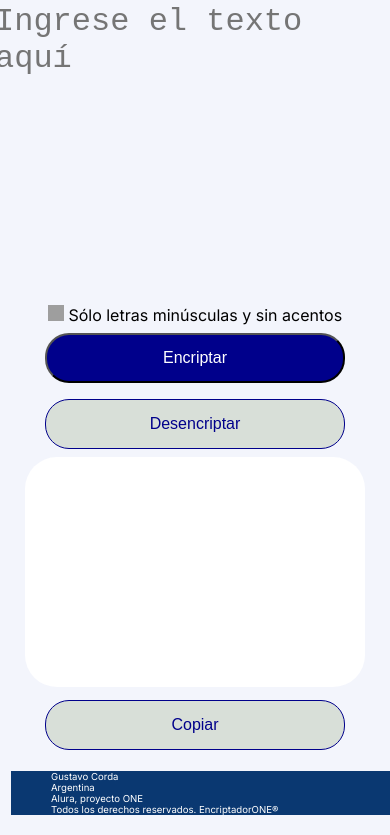
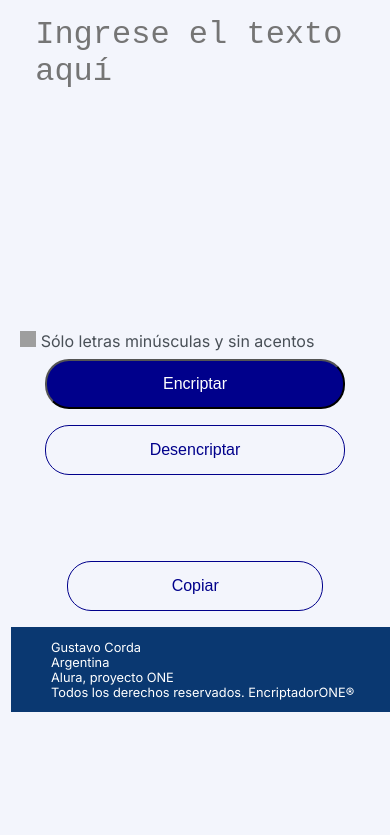
Before and after one commit to GustavoCorda/Encriptador, a plain HTML site: page index.html in a window 390 px wide. Both pictures are taken after a click on the button "Desencriptar". Shown: the part 156-991 px from the top of the page. After the commit the page ends 879 px from the top, so only its background shows below. Drawn offline with Linux system fonts and the light colour scheme; grey boxes are pictures that could not be loaded.

Commit message:
agregado los modos responsivos para celular y tablet, agregadas imagenes al readme - listo para entregar

```diff
--- a/app.js
+++ b/app.js
@@ -32,6 +32,7 @@ function cambiarSeccionResultado(texto){
     section.style.textAlign = "center";
     section.style.justifyContent = "space-between";
     section.style.padding = "15px 10px";
+    section.className= "seccion__resultado__aux"
 
     spanEncriptado.textContent = texto;
     spanEncriptado.style.overflowY = "auto";
--- a/index.html
+++ b/index.html
@@ -38,11 +38,11 @@
                         <span class="span1__resultado">Ningún mensaje fue encontrado</span><br><br>
                         <span class="span2__resultado">Ingresa el texto que desees encriptar o desencriptar.</span>
                     </p>
-                </div>
-            </div>
-            <div class="contenedor__boton__oculto">
+                </div> <div class="contenedor__boton__oculto">
                 <button id="id__boton__oculto" class="boton__oculto" onclick="copiarTexto();">Copiar</button>
             </div>
+            </div>
+
         </section>
     </main>
     <footer>
--- a/style.css
+++ b/style.css
@@ -13,7 +13,9 @@ header{
     text-align: left;
 }
 
-
+span{
+    color: #495057;
+}
 
 main{
     display: flex;
@@ -31,13 +33,16 @@ main{
 
 
 textarea{
+    color: #0A3871;
     background-color: #F3F5FC;
     resize: none;
     overflow: auto;
     border: none;
     font-size: 2rem;
     outline: none;
+    width: 98%;
     height: 650px;
+    padding: 15px;
 }
 
 .span__encriptado span{
@@ -58,6 +63,7 @@ textarea{
 
 
 button{
+    background-color: #D8DFE8;
     text-align: center;
     border-radius: 1.5rem;
     font-size: 1rem;
@@ -71,13 +77,11 @@ button{
     color: white;
 }
 .boton__desencriptar{
-    background-color: #d8dfd8;
     color: darkblue;
     border: 1px solid darkblue;
 }
 
 .boton__oculto{
-    background-color: #d8dfd8;
     color: darkblue;
     border: 1px solid darkblue;
     visibility: hidden;
@@ -129,6 +133,10 @@ footer{
     clear: both;
 }
 
+footer span{
+    color: white;
+}
+
 li{
    list-style: none;
 }
@@ -137,7 +145,7 @@ li{
 /* ######### Medias Queries ######### */
 
 
-@media (max-width: 480px) {
+  @media (max-width: 768px) {
     main{
         flex-direction: column;
         justify-content: space-around;
@@ -146,6 +154,7 @@ li{
 
     section{
         flex: 1;
+        width: 95%;
     }
     .seccion__texto__ingresado{
         display: flex;
@@ -155,12 +164,83 @@ li{
     }
 
     textarea{
+        align-self: flex-start;
+        height: 600px;
+        max-height: 600px;
+    }
+
+    .span__encriptado{
+        align-self: flex-start;
+    }
+    .botones__encriptado{
+        align-items: center;
+        justify-content: space-between;
+        align-self: center;
+    }
+
+   button{
+   background-color: transparent;
+   width:300px;
+   margin: 8px 12px;
+   }
+
+   .contenedor__span__resultado{
+    max-height: 200px;
+    padding: 0px;
+}
+
+
+   .seccion__resultado{
+    display: flex;
+    flex-direction: column;
+    align-items: center;
+    width: auto;
+    max-height: 120px;
+    margin: 20px 5px 0px;
+    padding: 0px;
+    font-size: 1.5rem;
+}
+
+.seccion__resultado__aux{
+    display: flex;
+    flex-direction: column;
+    align-items: center;
+    width: auto;
+    max-height: 200px;
+    margin: 20px 5px 0px;
+    padding: 0px;
+    font-size: 1.5rem;
+}
+
+.boton__oculto{
+    width: 585px;
+}
+
+    #ocultar__img{
+        display: none;
+    }
+
+    footer{
+        margin-top: 0px;
+        font-size: 0.8rem;
+    }
+
+
+  }
+
+  @media (max-width: 480px) {
+
+    body{
+        display: flex;
+        flex-direction: column;
+    }
+
+    textarea{
         height: 300px;
     }
 
     .botones__encriptado{
         flex-direction: column;
-        align-items: center;
         justify-content: space-evenly;
     }
 
@@ -170,25 +250,30 @@ li{
    }
 
    .contenedor__span__resultado{
-    max-height: 200px;
-    padding: 0px;
+    width:auto;
+    max-width: 300px;
+    max-height: 500px;
+    padding: 15px;
+    overflow-x: hidden;
 }
 
 
    .seccion__resultado{
     max-height: 200px;
     width: 320px;
-    padding: 0px;
-
 }
 
-    #ocultar__img{
-        display: none;
-    }
+.seccion__resultado__aux{
+    max-height: 450px;
+    width: 320px;
+}
+
+.contenedor__boton__oculto{
+    width: 80%;
+}
+
+.boton__oculto{
+    width: 100%;
+}
 
   }
-
-
-  @media (min-width: 481px) and (max-width: 768px) {
-
-  }
```
Also changed, not shown: assets/imgEncriptadoCelular.png (added), assets/imgEncriptadoTablet.png (added), assets/imgMainCelular.png (added), assets/imgMainTablet.png (added).
